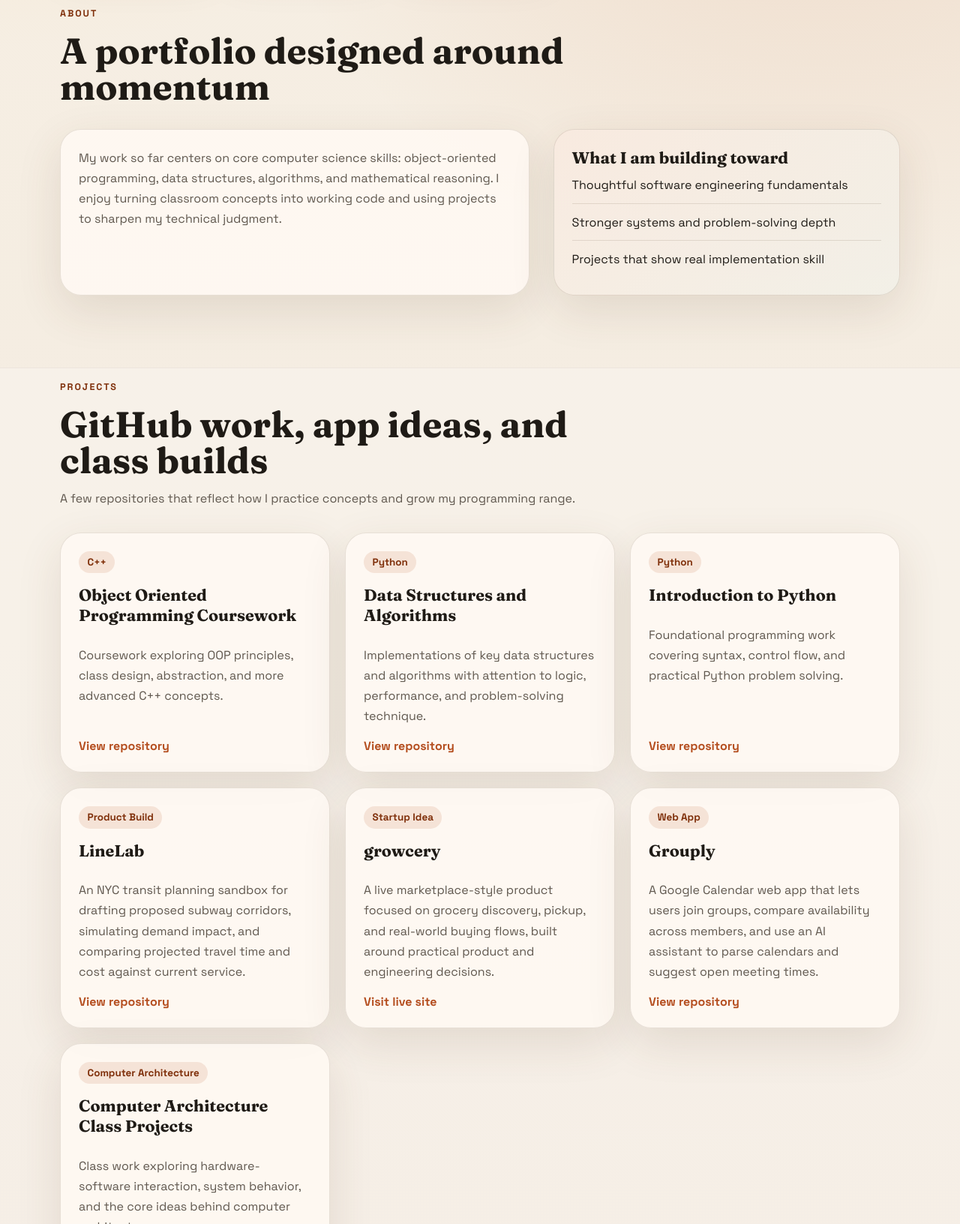
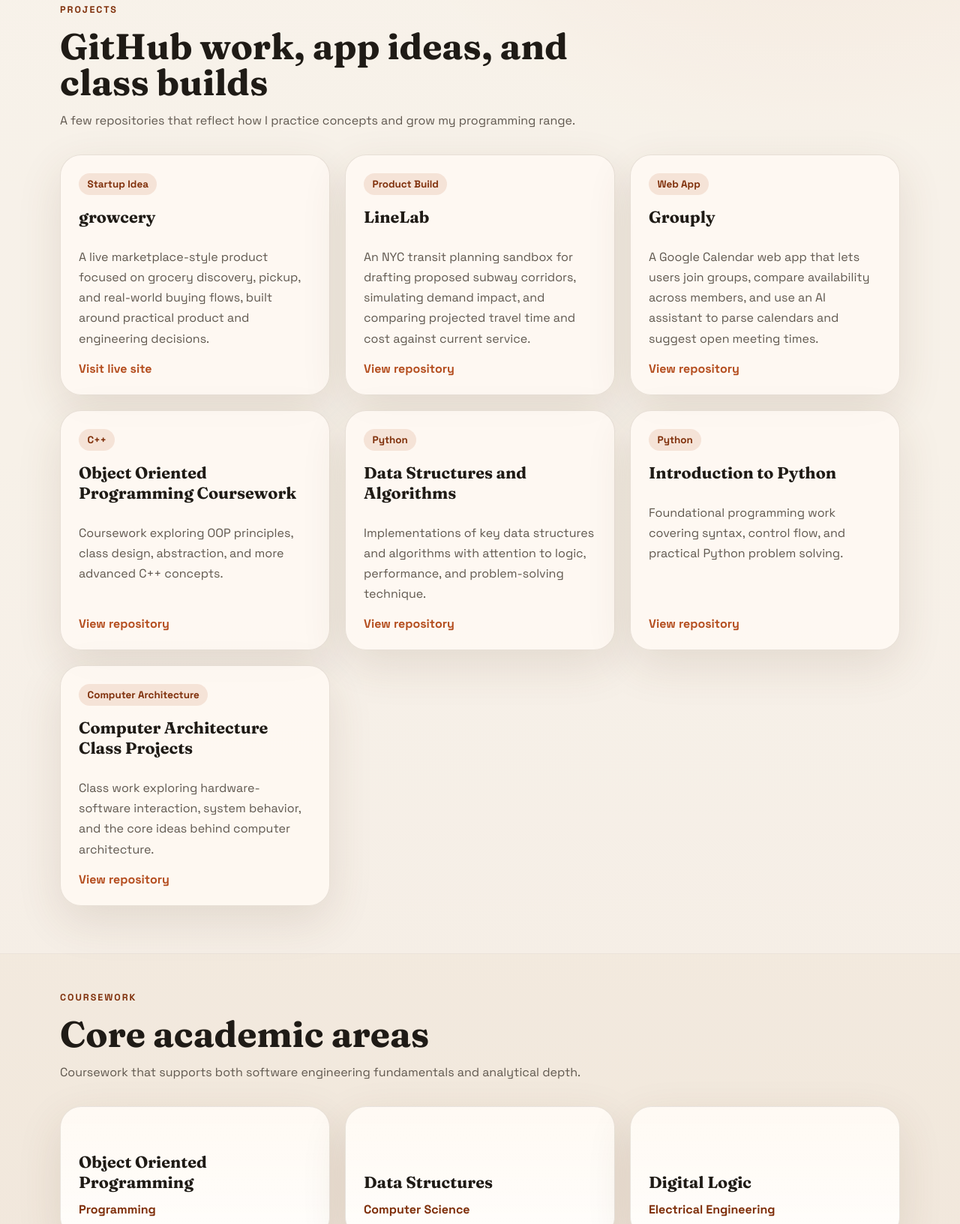
Before and after one commit to bhrugusetlur-art/bhrugusetlur-art.github.io, a plain HTML site: page index.html in a window 1280 px wide. Shown: the part 1168-2800 px from the top of the page at 75% size. Drawn offline with Linux system fonts and the light colour scheme.

Commit message:
Updated comp arc link

```diff
--- a/index.html
+++ b/index.html
@@ -46,7 +46,6 @@
           <div class="container hero-grid">
             <div class="hero-copy">
               <p class="eyebrow">Electrical and Computer Engineering at NYU</p>
-              <h1>Building a strong software foundation through projects, coursework, and curiosity.</h1>
               <p class="hero-text">
                 I am Bhrugu Setlur, a student focused on programming, problem solving, and
                 technical growth across software engineering and computer systems.
@@ -122,6 +121,60 @@
             </div>
             <div class="card-grid">
               <article class="project-card">
+                <span class="tag">Startup Idea</span>
+                <h3>growcery</h3>
+                <p>
+                  A live marketplace-style product focused on grocery discovery, pickup, and
+                  real-world buying flows, built around practical product and engineering
+                  decisions.
+                </p>
+                <a
+                  class="text-link"
+                  href="https://growcery.us"
+                  target="_blank"
+                  rel="noreferrer"
+                >
+                  Visit live site
+                </a>
+              </article>
+
+              <article class="project-card">
+                <span class="tag">Product Build</span>
+                <h3>LineLab</h3>
+                <p>
+                  An NYC transit planning sandbox for drafting proposed subway corridors,
+                  simulating demand impact, and comparing projected travel time and cost against
+                  current service.
+                </p>
+                <a
+                  class="text-link"
+                  href="https://github.com/Tandonites/LineLab"
+                  target="_blank"
+                  rel="noreferrer"
+                >
+                  View repository
+                </a>
+              </article>
+
+              <article class="project-card">
+                <span class="tag">Web App</span>
+                <h3>Grouply</h3>
+                <p>
+                  A Google Calendar web app that lets users join groups, compare availability
+                  across members, and use an AI assistant to parse calendars and suggest open
+                  meeting times.
+                </p>
+                <a
+                  class="text-link"
+                  href="https://github.com/bhrugusetlur-art/project"
+                  target="_blank"
+                  rel="noreferrer"
+                >
+                  View repository
+                </a>
+              </article>
+
+              <article class="project-card">
                 <span class="tag">C++</span>
                 <h3>Object Oriented Programming Coursework</h3>
                 <p>
@@ -173,60 +226,6 @@
               </article>
 
               <article class="project-card">
-                <span class="tag">Product Build</span>
-                <h3>LineLab</h3>
-                <p>
-                  An NYC transit planning sandbox for drafting proposed subway corridors,
-                  simulating demand impact, and comparing projected travel time and cost against
-                  current service.
-                </p>
-                <a
-                  class="text-link"
-                  href="https://github.com/Tandonites/LineLab"
-                  target="_blank"
-                  rel="noreferrer"
-                >
-                  View repository
-                </a>
-              </article>
-
-              <article class="project-card">
-                <span class="tag">Startup Idea</span>
-                <h3>growcery</h3>
-                <p>
-                  A live marketplace-style product focused on grocery discovery, pickup, and
-                  real-world buying flows, built around practical product and engineering
-                  decisions.
-                </p>
-                <a
-                  class="text-link"
-                  href="https://growcery.us"
-                  target="_blank"
-                  rel="noreferrer"
-                >
-                  Visit live site
-                </a>
-              </article>
-
-              <article class="project-card">
-                <span class="tag">Web App</span>
-                <h3>Grouply</h3>
-                <p>
-                  A Google Calendar web app that lets users join groups, compare availability
-                  across members, and use an AI assistant to parse calendars and suggest open
-                  meeting times.
-                </p>
-                <a
-                  class="text-link"
-                  href="https://github.com/bhrugusetlur-art/project"
-                  target="_blank"
-                  rel="noreferrer"
-                >
-                  View repository
-                </a>
-              </article>
-
-              <article class="project-card">
                 <span class="tag">Computer Architecture</span>
                 <h3>Computer Architecture Class Projects</h3>
                 <p>
@@ -235,11 +234,11 @@
                 </p>
                 <a
                   class="text-link"
-                  href="https://github.com/bhrugusetlur-art"
+                  href="https://github.com/bhrugusetlur-art/computerArchitecture"
                   target="_blank"
                   rel="noreferrer"
                 >
-                  Repo link coming soon
+                  View repository
                 </a>
               </article>
             </div>
@@ -279,7 +278,7 @@
                 <p>Mathematics</p>
               </article>
               <article class="course-chip">
-                <h3>Probabilities</h3>
+                <h3>Probabilities &amp; Statistics</h3>
                 <p>Mathematics</p>
               </article>
             </div>
--- a/styles.css
+++ b/styles.css
@@ -204,7 +204,7 @@ p {
 }
 
 .hero-text {
-  margin-top: 1.4rem;
+  margin-top: 0.4rem;
   max-width: 58ch;
   font-size: 1.08rem;
 }
@@ -298,12 +298,16 @@ p {
   background:
     linear-gradient(180deg, rgba(255, 255, 255, 0.72), rgba(255, 247, 240, 0.92)),
     var(--surface);
+  max-width: 21rem;
+  justify-self: center;
 }
 
 .portrait-frame {
   border-radius: var(--radius-lg);
   overflow: hidden;
-  aspect-ratio: 4 / 5;
+  width: min(100%, 16rem);
+  margin: 0 auto;
+  aspect-ratio: 1 / 1;
 }
 
 .portrait-frame img {
```
